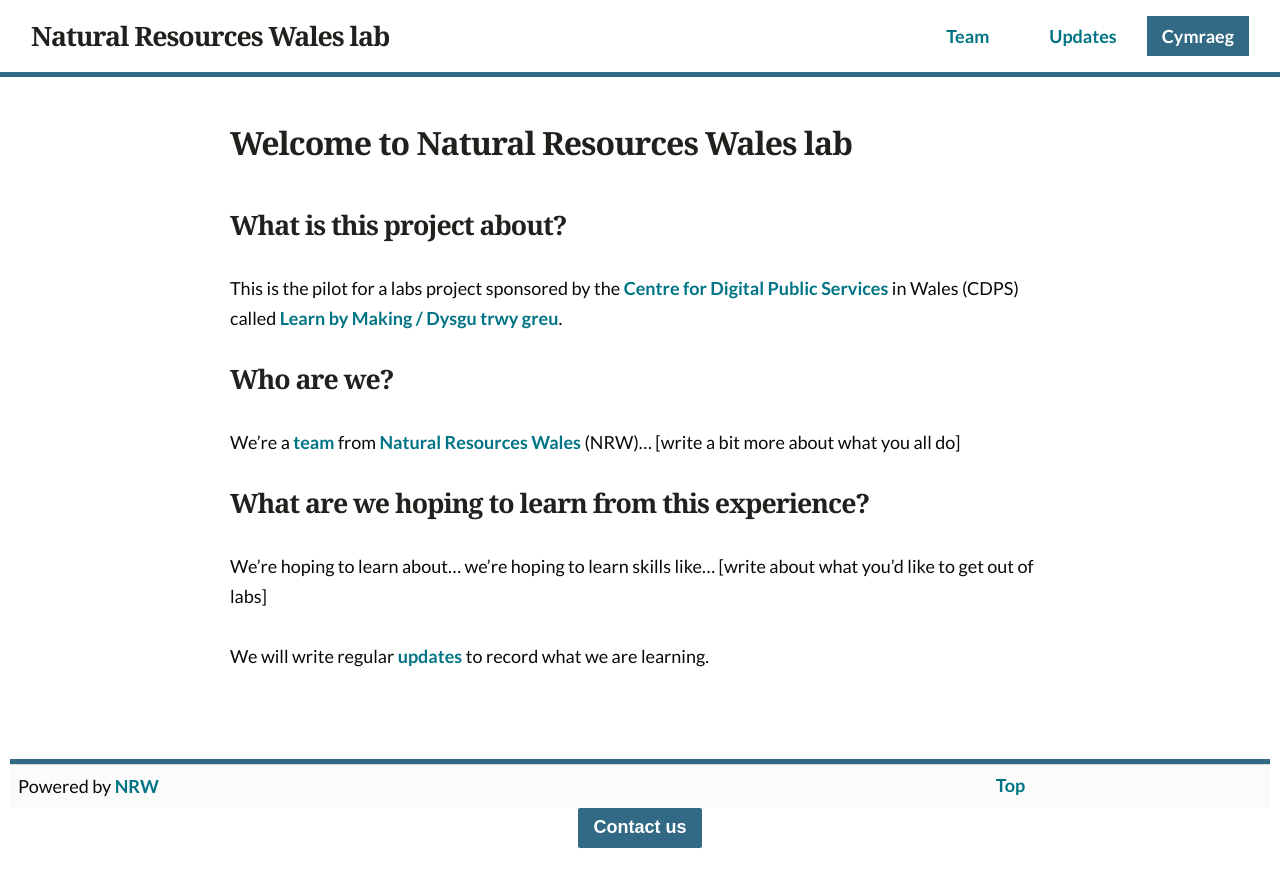
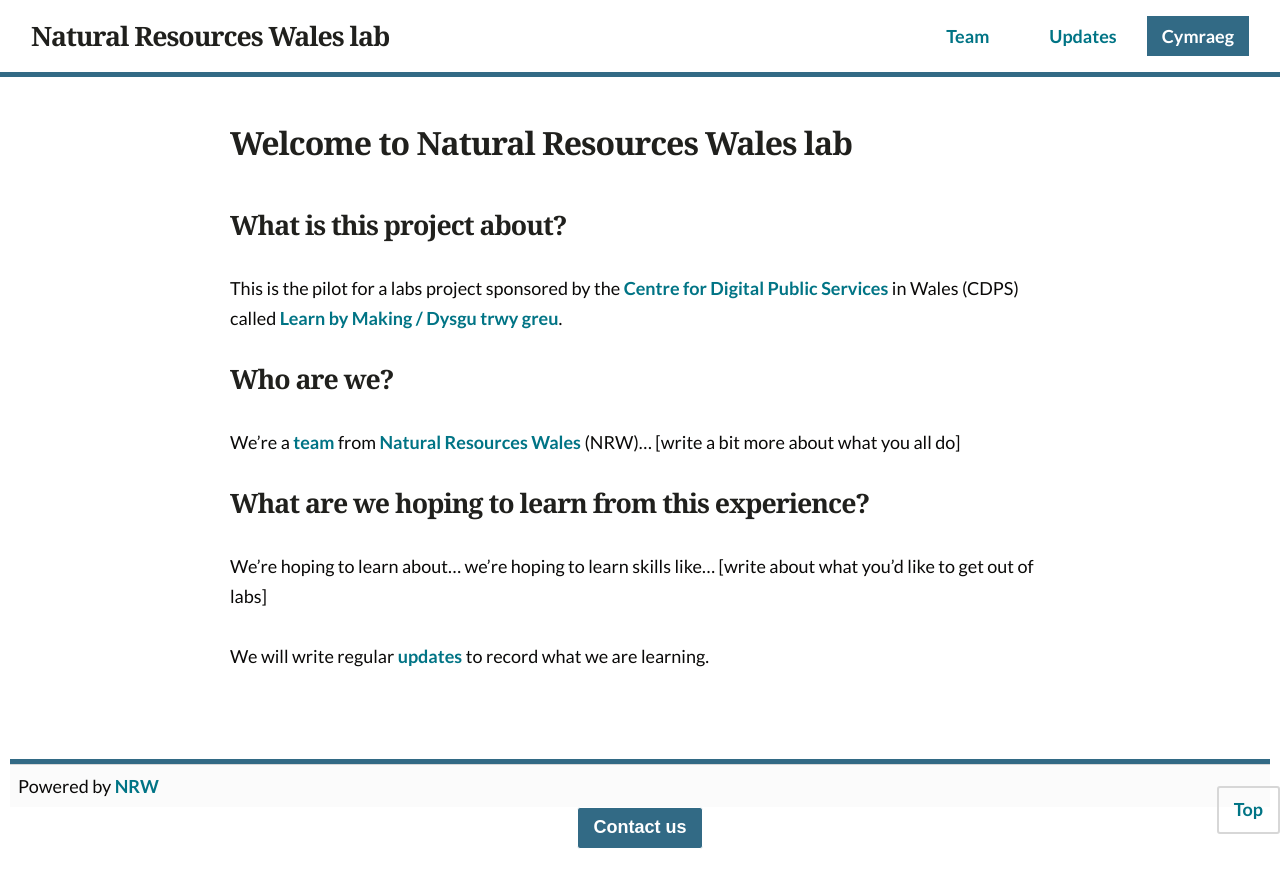
Before and after one commit to OwainJenkins/test-.github.io, a Jekyll site: the page built from en/index.md, in a window 1280 px wide. Shown: the top 888 px of the page. Built offline with Jekyll 4.4.1, drawn with Linux system fonts in a browser that asks for light colours; our own code applies the rules of GitHub Pages for plain Markdown files.

Commit message:
abortssd

```diff
--- a/_includes/footer.html
+++ b/_includes/footer.html
@@ -7,8 +7,8 @@
         <tr>
           <td><p align="left">{{ site.t[page.lang].power | capitalize }} <a href="https://naturalresources.wales/?lang=en">{{ site.t[page.lang].nrw }}</a></p></td>
           <td>
-            <div >
-            <a href="#skipNavigationLink" aria-label="{{ site.t[page.lang].toptext | capitalize }} class="back-to-top"" >{{ site.t[page.lang].top | capitalize }}</a>
+            <div class="back-to-top">
+            <a href="#skipNavigationLink" aria-label="{{ site.t[page.lang].toptext | capitalize }}" >{{ site.t[page.lang].top | capitalize }}</a>
             </div>
           </td>
         </tr>
```
